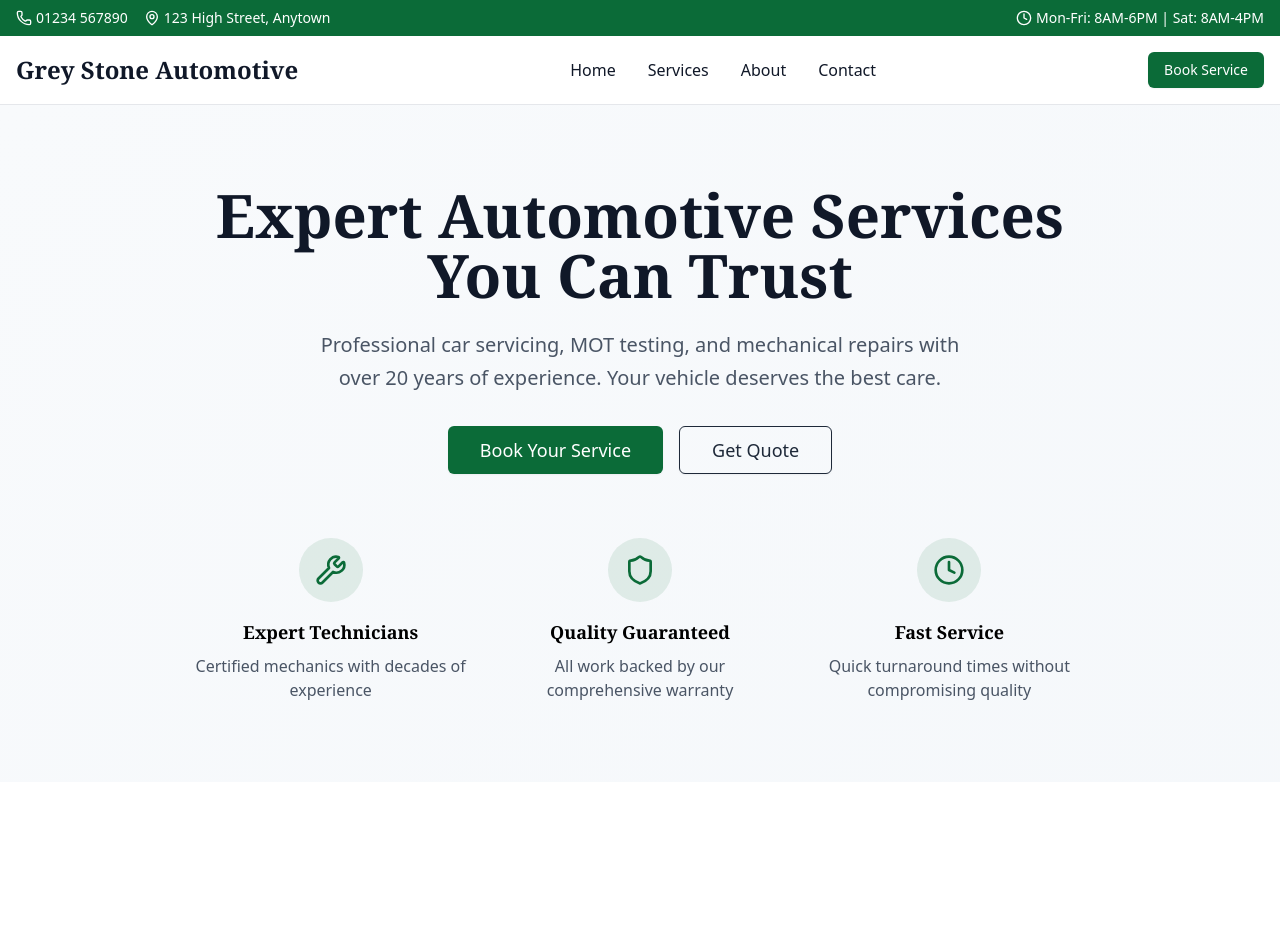
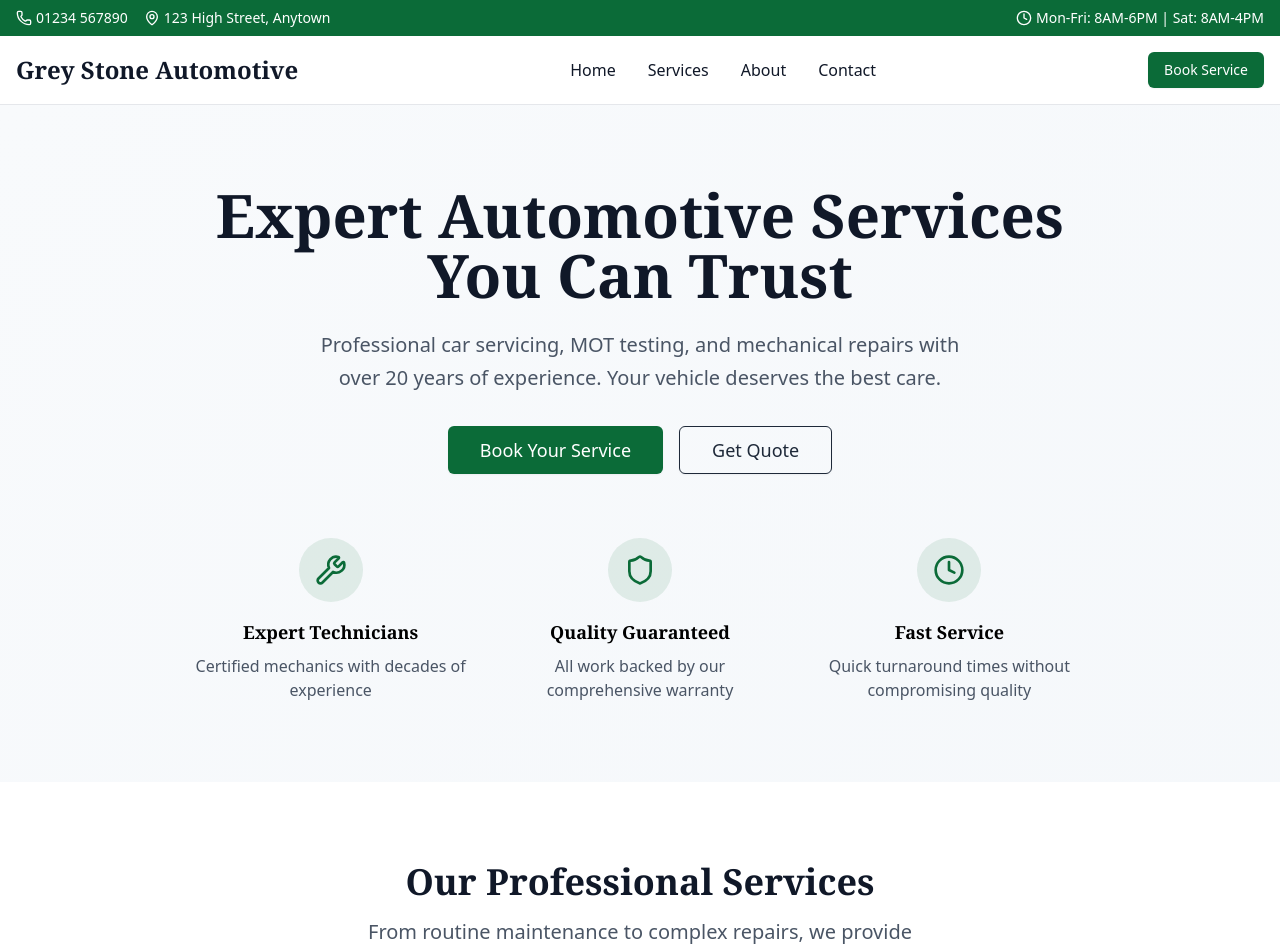
Before and after one commit to shandiru/GreyStoneAutomotive, a React (Vite) app: page / in a window 1280 px wide. Shown: the top 950 px of the page. Before the commit the page ends 800 px from the top, so only its background shows below. Built offline with nearby package versions, Linux system fonts and the light colour scheme.

Commit message:
add service about

```diff
--- a/src/App.jsx
+++ b/src/App.jsx
@@ -9,11 +9,11 @@ function App() {
     <>
       <Header />
       <Hero />
-      {/* <Services />
+      <Services />
       <About />
-      <Contact />
+      {/* <Contact />
       <Footer /> */}
-      {/* Add other components like Contact, Footer, etc. as needed */}
+
     </>
 
   );
```
